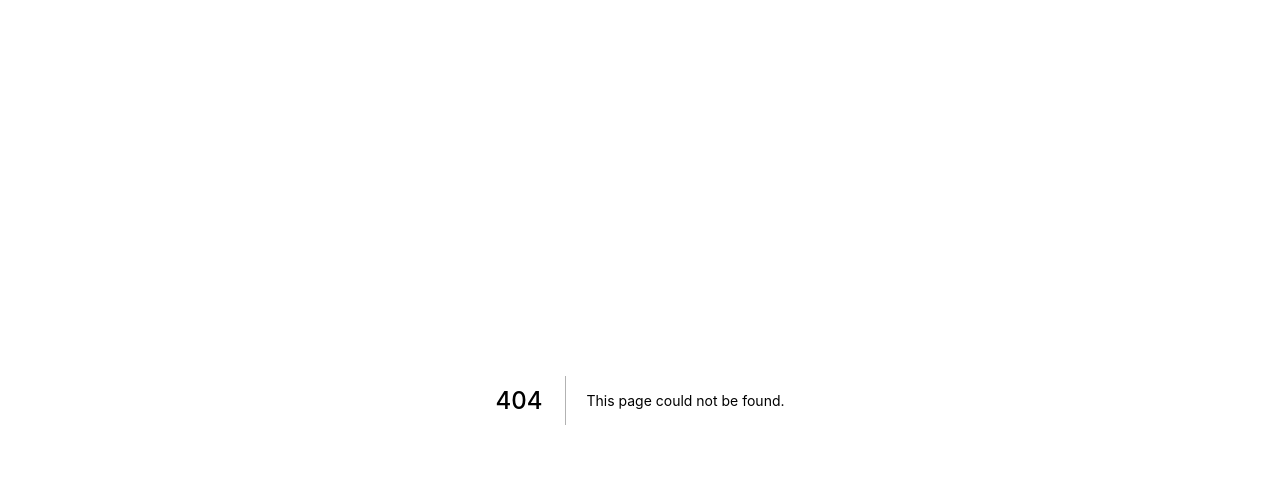
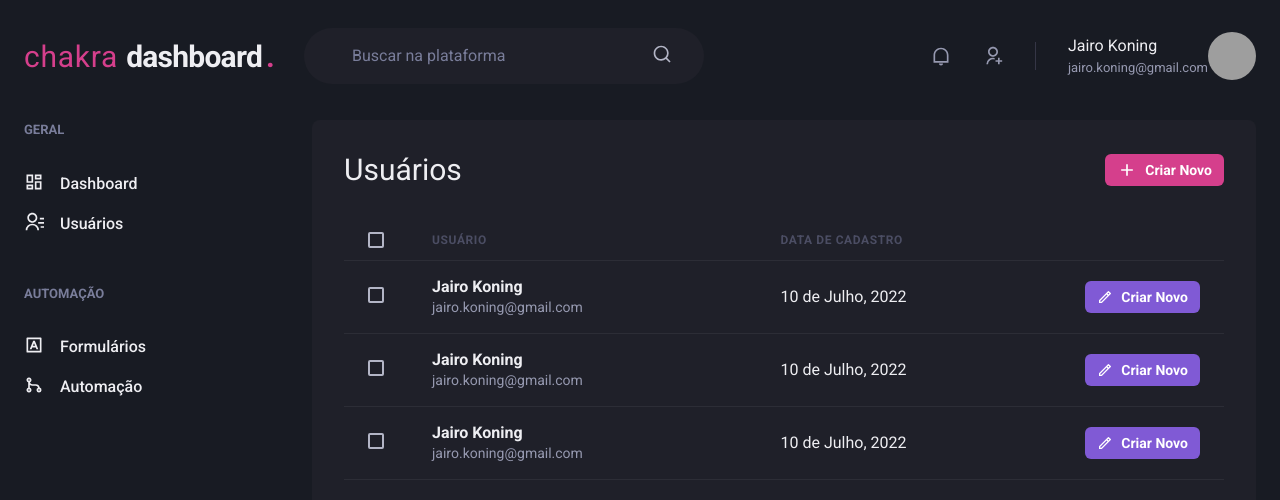
Before and after one commit to jairokoning/react-chakraui-dashboard, a Next.js app: page /users in a window 1280 px wide. Before the commit this address had no page. Shown: the top 500 px of the page. Built offline with nearby package versions, Linux system fonts and the light colour scheme; grey boxes are pictures that could not be loaded.

Commit message:
feat: list users page

```diff
--- /dev/null
+++ b/src/pages/users/index.tsx
@@ -0,0 +1,108 @@
+import { Box, Button, Checkbox, Flex, Heading, Icon, Table, Tbody, Td, Text, Th, Thead, Tr } from "@chakra-ui/react";
+import { RiAddLine, RiPencilLine } from "react-icons/ri";
+import { Header } from "../../components/Header";
+import { Sidebar } from "../../components/Sidebar";
+
+export default function UserList() {
+  return (
+    <Box>
+      <Header />
+      <Flex w="100%" my="6" maxWidth={1480} mx="auto" px="6">
+        <Sidebar />
+        <Box flex="1" borderRadius={8} bg="gray.800" p="8">
+          <Flex mb={8} justify="space-between" align="center">
+            <Heading size="lg" fontWeight="normal">Usuários</Heading>
+            <Button
+              as="a"
+              size="sm"
+              colorScheme="pink"
+              leftIcon={<Icon as={RiAddLine} fontSize="20" />}
+            >
+              Criar Novo
+            </Button>
+          </Flex>
+          <Table colorScheme="whiteAlpha">
+            <Thead>
+              <Tr>
+                <Th px="6" color="gray.300" width="8">
+                  <Checkbox colorScheme="pink" />
+                </Th>
+                <Th>Usuário</Th>
+                <Th>Data de Cadastro</Th>
+                <Th width="8"></Th>
+              </Tr>
+            </Thead>
+            <Tbody>
+              <Tr>
+                <Td px="6">
+                  <Checkbox colorScheme="pink" />
+                </Td>
+                <Td>
+                  <Box>
+                    <Text fontWeight="bold">Jairo Koning</Text>
+                    <Text fontSize="sm" color="gray.300">jairo.koning@gmail.com</Text>
+                  </Box>
+                </Td>
+                <Td>10 de Julho, 2022</Td>
+                <Td>
+                  <Button
+                    as="a"
+                    size="sm"
+                    colorScheme="purple"
+                    leftIcon={<Icon as={RiPencilLine} fontSize="16" />}
+                  >
+                    Criar Novo
+                  </Button>
+                </Td>
+              </Tr>
+              <Tr>
+                <Td px="6">
+                  <Checkbox colorScheme="pink" />
+                </Td>
+                <Td>
+                  <Box>
+                    <Text fontWeight="bold">Jairo Koning</Text>
+                    <Text fontSize="sm" color="gray.300">jairo.koning@gmail.com</Text>
+                  </Box>
+                </Td>
+                <Td>10 de Julho, 2022</Td>
+                <Td>
+                  <Button
+                    as="a"
+                    size="sm"
+                    colorScheme="purple"
+                    leftIcon={<Icon as={RiPencilLine} fontSize="16" />}
+                  >
+                    Criar Novo
+                  </Button>
+                </Td>
+              </Tr>
+              <Tr>
+                <Td px="6">
+                  <Checkbox colorScheme="pink" />
+                </Td>
+                <Td>
+                  <Box>
+                    <Text fontWeight="bold">Jairo Koning</Text>
+                    <Text fontSize="sm" color="gray.300">jairo.koning@gmail.com</Text>
+                  </Box>
+                </Td>
+                <Td>10 de Julho, 2022</Td>
+                <Td>
+                  <Button
+                    as="a"
+                    size="sm"
+                    colorScheme="purple"
+                    leftIcon={<Icon as={RiPencilLine} fontSize="16" />}
+                  >
+                    Criar Novo
+                  </Button>
+                </Td>
+              </Tr>
+            </Tbody>
+          </Table>
+        </Box>
+      </Flex>
+    </Box>
+  )
+}
```
